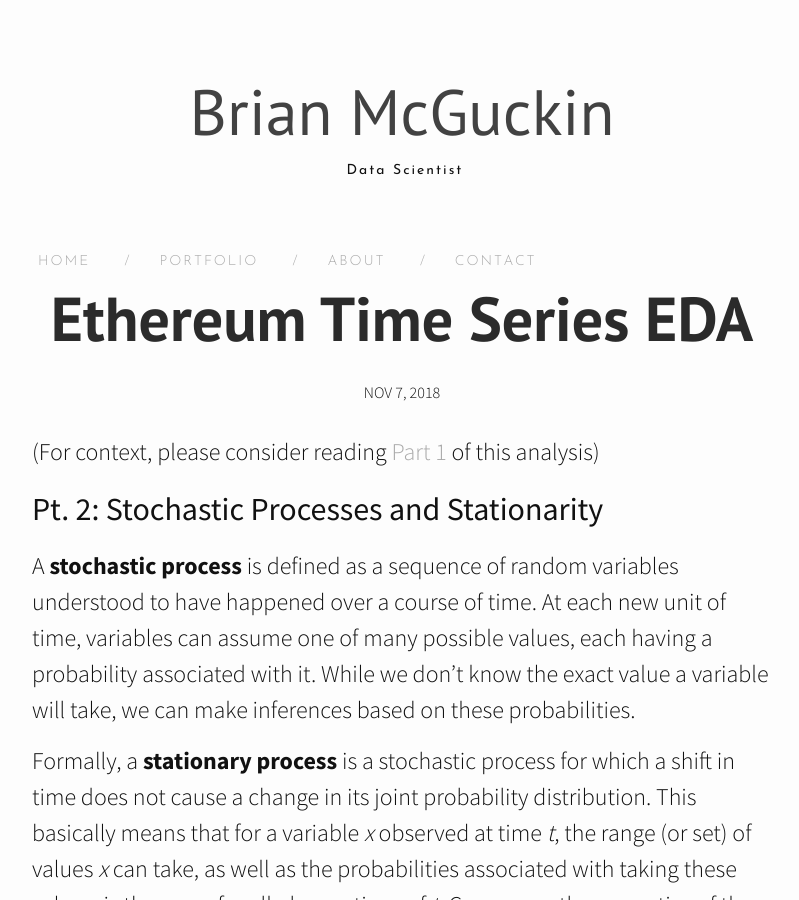
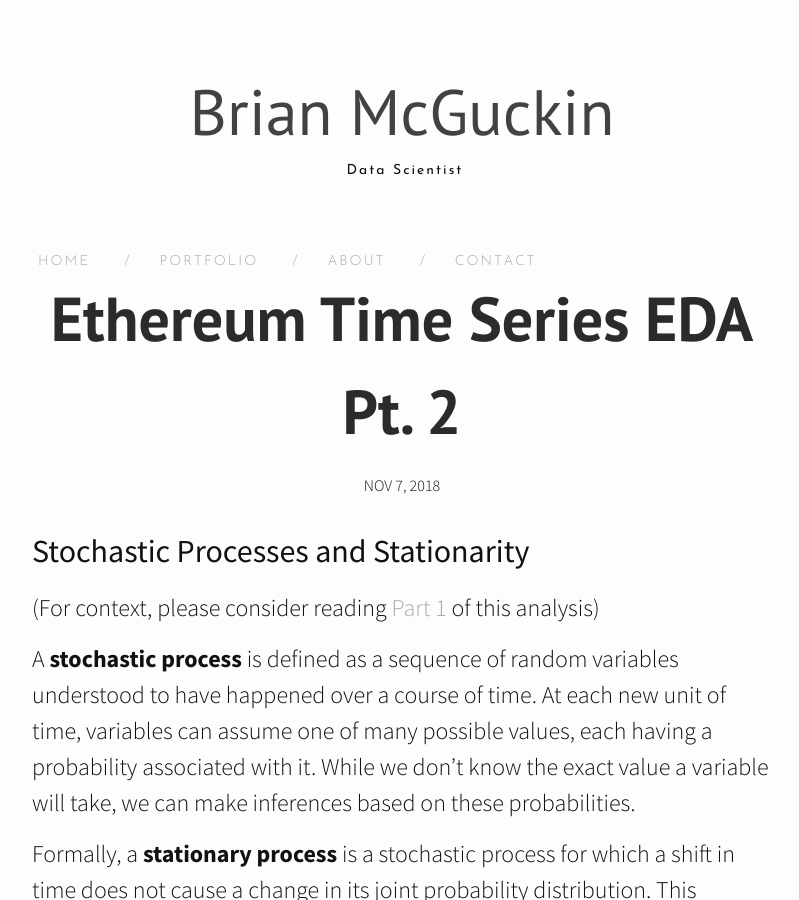
Before and after one commit to brianmcguckin/brianmcguckin.github.io, a Jekyll site: the page built from _posts/2018-11-07-ethereum-time-series-eda-pt2.md, in a window 1280 px wide and 900 px high. Shown: the whole window, without its empty margins (238-1037 px from the left). Built offline with Jekyll 4.4.1, drawn with Linux system fonts in a browser that asks for light colours; nearby versions of some CDN libraries; some of the changed text lies outside the part shown.

```diff
--- a/_posts/2018-11-07-ethereum-time-series-eda-pt2.md
+++ b/_posts/2018-11-07-ethereum-time-series-eda-pt2.md
@@ -1,11 +1,12 @@
 ---
 layout: post
-title: "Ethereum Time Series EDA"
+title: "Ethereum Time Series EDA Pt. 2"
 date: 2018-11-07
 categories: ["data_science"]
 ---
+## Stochastic Processes and Stationarity<br>
 (For context, please consider reading [Part 1](https://bmcguckin.com/data_science/2018/11/01/Ethereum-Time-Series-EDA-Pt1.html) of this analysis)
-## Pt. 2: Stochastic Processes and Stationarity<br>
+
 A **stochastic process** is defined as a sequence of random variables understood to have happened over a course of time. At each new unit of time, variables can assume one of many possible values, each having a probability associated with it. While we don't know the exact value a variable will take, we can make inferences based on these probabilities.
 
 Formally, a **stationary process** is a stochastic process for which a shift in time does not cause a change in its joint probability distribution. This basically means that for a variable *x* observed at time *t*, the range (or set) of values *x* can take, as well as the probabilities associated with taking these values, is the same for all observations of *t*. Consequently, properties of the distribution (such as mean and variance) are constant - a stationary process is one that does not evolve statistically. This is known as **strong stationarity**, and is often too strict a definition to follow when modeling real-life data. In practice, it is common to employ time series analysis techniques on processes with weak stationarity (also known as covariance or second order stationarity). **Weak stationarity** only requires that the process mean and autocovariance remain constant with respect to time (*t*). When using the term stationarity in the context of this time series analysis, I am refering to weak stationarity.
```
Also changed, not shown: other parts of _posts/2018-11-07-ethereum-time-series-eda-pt2.md (+1 -1 lines), _posts/2018-11-01-Ethereum-Time-Series-EDA-Pt1.md (+2 -2 lines), 4 other files.
